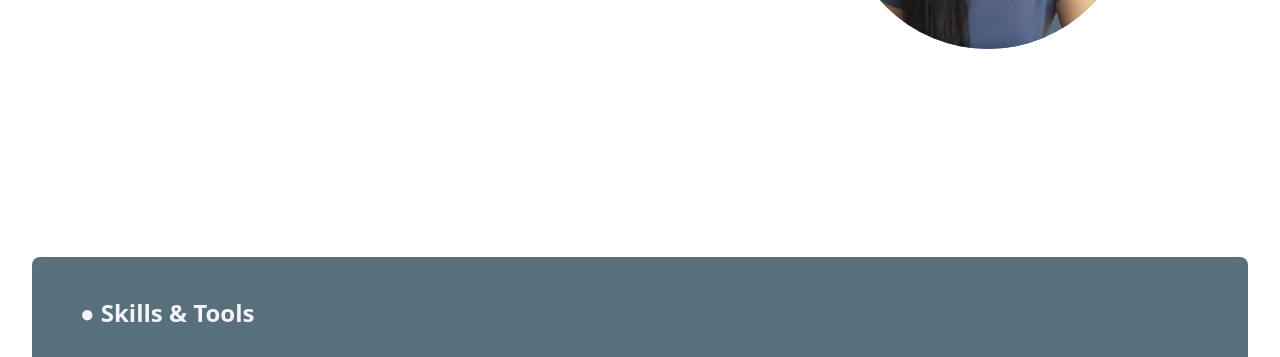
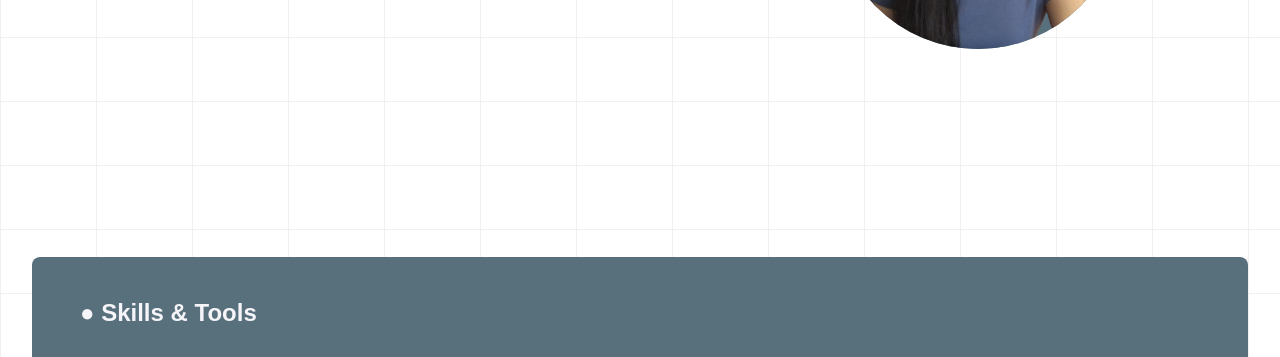
Before and after one commit to EiEiKyaw01/Portfolio, a website built with Vite: page index.html in a window 1280 px wide. Shown: the part 411-768 px from the top of the page. Built offline with nearby package versions, Linux system fonts and the light colour scheme.

Commit message:
updating font and bg

```diff
--- a/index.html
+++ b/index.html
@@ -5,7 +5,12 @@
     <meta name="viewport" content="width=device-width, initial-scale=1.0" />
     <title>Ei_Ei_Kyaw</title>
   </head>
-  <body>
+  <body class="font-poppins">
+    <div class="fixed left-0 top-0 -z-10 h-full w-full">
+      <div
+        class="absolute inset-0 -z-10 h-full w-full bg-white bg-[linear-gradient(to_right,#f0f0f0_1px,transparent_1px),linear-gradient(to_bottom,#f0f0f0_1px,transparent_1px)] bg-[size:6rem_4rem]"
+      ></div>
+    </div>
     <nav
       class="bg-[#2f4550] text-[#F4F4F9] flex justify-around items-center p-4 m-8 rounded-2xl text-lg sticky top-5 z-50 shadow-lg"
     >
@@ -200,10 +205,7 @@
       </div>
     </section>
 
-    <section
-      id="project-section"
-      class=" pt-12"
-    >
+    <section id="project-section" class="pt-12">
       <div class="px-12 m-8 md:my-20 flex flex-col gap-8 rounded-lg">
         <h2 class="text-2xl font-semibold">● Projects</h2>
         <div class="flex flex-col-reverse lg:flex-row gap-8 items-center">
@@ -227,11 +229,10 @@
       </div>
     </section>
 
-    <section
-      id="contact-me"
-      class=" pt-20"
-    >
-      <div class="p-10 mx-8 mb-4 rounded-lg bg-[#586F7C] flex flex-col md:flex-row gap-10">
+    <section id="contact-me" class="pt-20">
+      <div
+        class="p-10 mx-8 mb-4 rounded-lg bg-[#586F7C] flex flex-col md:flex-row gap-10"
+      >
         <div
           class="flex flex-col gap-3 md:max-w-[50%] justify-around text-[#F4F4F9]"
         >
--- a/src/main.css
+++ b/src/main.css
@@ -5,3 +5,5 @@
 html {
   @apply scroll-smooth;
 }
+
+@import url('https://fonts.googleapis.com/css2?family=Poppins:ital,wght@0,100;0,200;0,300;0,400;0,500;0,600;0,700;0,800;0,900;1,100;1,200;1,300;1,400;1,500;1,600;1,700;1,800;1,900&display=swap');
--- a/tailwind.config.js
+++ b/tailwind.config.js
@@ -2,7 +2,11 @@
 export default {
   content: ["./index.html", "./src/**/*.{html,js}"],
   theme: {
-    extend: {},
+    extend: {
+      fontFamily:{
+        poppins: ["Poppins", 'sans-serif'],
+      },
+    },
   },
   plugins: [],
 };
```
